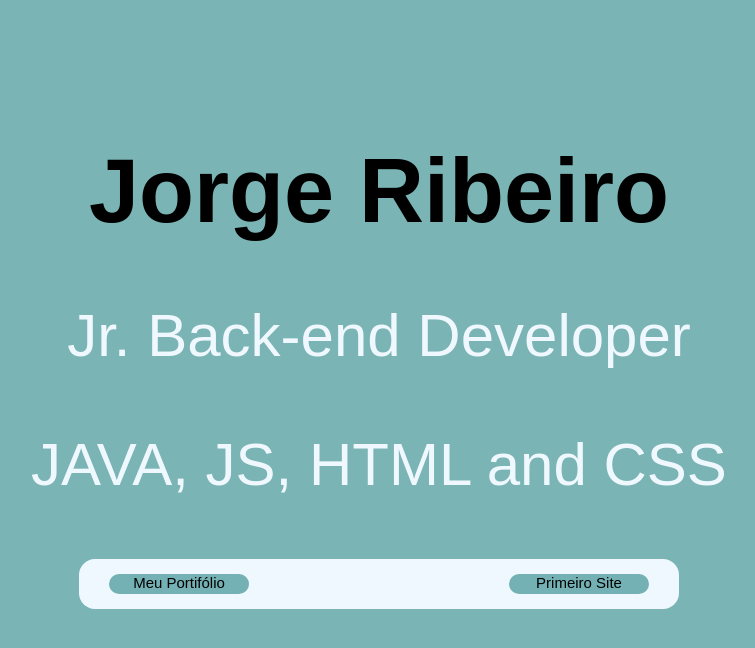
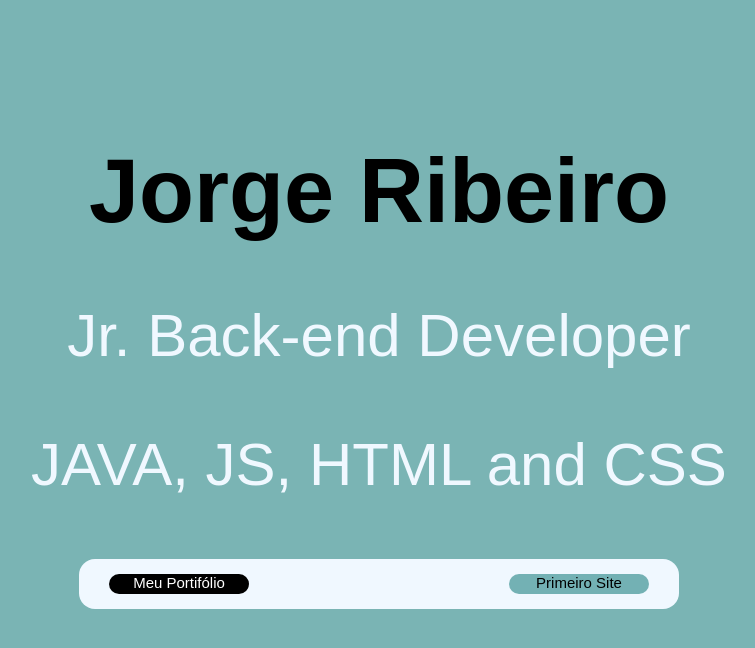
Before and after one commit to egodeath-jorge/PortifolioJorge, a plain HTML site: page index.html in a window 1280 px wide. In both pictures the pointer is over the link "Meu Portifólio". Shown: the whole page, without its empty margins (261-1016 px from the left). Drawn offline with Linux system fonts and the light colour scheme.

Commit message:
Update style3.css

```diff
--- a/style3.css
+++ b/style3.css
@@ -49,6 +49,10 @@ footer{
 
 
 }
+.page_da_portifolio_link:hover{
+    background-color: black;
+    color: white
+}
 @media (min-width: 900px) {
     .facet_sidebar {
       display: none;
```
